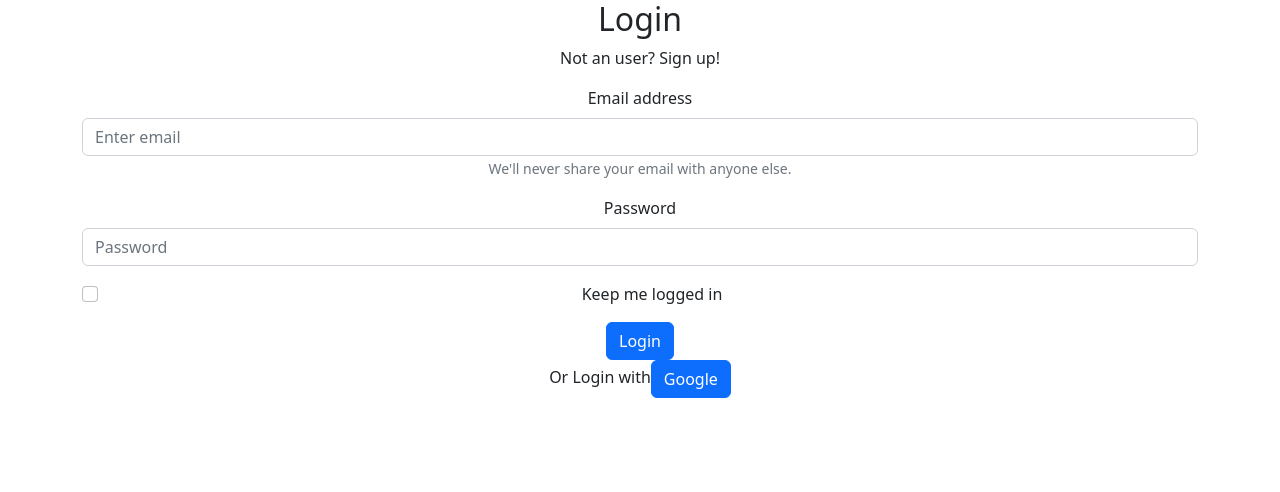
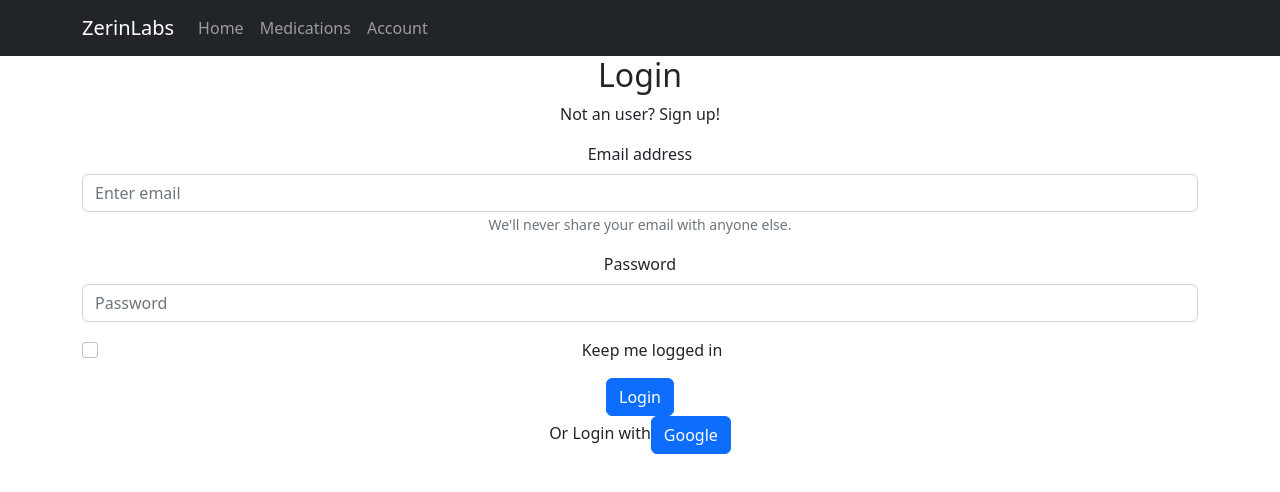
Before and after one commit to camilasandovals/zerin-labs-web, a React (Create React App) app: page /login in a window 1280 px wide. Shown: the top 492 px of the page. Built offline with nearby package versions, Linux system fonts and the light colour scheme; no server answers.

Commit message:
added navbar

```diff
--- a/src/App.js
+++ b/src/App.js
@@ -1,15 +1,17 @@
-import { initializeApp } from "firebase/app"
-import { getAuth} from "firebase/auth"
-import { useState, createContext, useEffect } from 'react'
-import { BrowserRouter, Routes, Route } from 'react-router-dom';
-import Home from './scenes/Home';
-import SignUp from './scenes/SignUp';
-import Login from './scenes/Login';
-import Landing from './scenes/Landing';
-import MedDetails from './scenes/MedDetails';
-import MedsHistoryGrid from './scenes/MedsHistoryGrid';
-import "bootstrap/dist/css/bootstrap.min.css"
-import './App.css';
+import { initializeApp } from "firebase/app";
+import { getAuth } from "firebase/auth";
+import { useState, createContext, useEffect } from "react";
+import { BrowserRouter, Routes, Route } from "react-router-dom";
+import Home from "./scenes/Home";
+import SignUp from "./scenes/SignUp";
+import Login from "./scenes/Login";
+import Landing from "./scenes/Landing";
+import MedDetails from "./scenes/MedDetails";
+import MedsHistoryGrid from "./scenes/MedsHistoryGrid";
+import "bootstrap/dist/css/bootstrap.min.css";
+import "./App.css";
+import { Navbar } from "react-bootstrap";
+import MenuBar from "./components/MenuBar";
 
 const firebaseConfig = {
   apiKey: "AIzaSyCaj2yp6o3IUmnuEqtrrYjwitTElPe6AMY",
@@ -17,48 +19,50 @@ const firebaseConfig = {
   projectId: "zerin-labs",
   storageBucket: "zerin-labs.appspot.com",
   messagingSenderId: "7317186784",
-  appId: "1:7317186784:web:2bc91b599ed45c92498885"
+  appId: "1:7317186784:web:2bc91b599ed45c92498885",
 };
 
 // Initialize Firebase
 const app = initializeApp(firebaseConfig);
-const auth = getAuth(app)
+const auth = getAuth(app);
 
-export const MedicationsContext = createContext(null)
-export const SelectedMedicationContext = createContext(null)
+export const MedicationsContext = createContext(null);
+export const SelectedMedicationContext = createContext(null);
 export const UserContext = createContext(null);
 
 function App() {
-  const [medications, setMedications] = useState()
-  const [selectedMedication, setSelectedMedication] = useState()
+  const [medications, setMedications] = useState();
+  const [selectedMedication, setSelectedMedication] = useState();
   const [user, setUser] = useState();
-
 
   useEffect(() => {
     auth.onAuthStateChanged((currentUser) => {
       setUser(currentUser);
-      console.log('Showing user');
+      console.log("Showing user");
       console.log(currentUser);
     });
-},[])
+  }, []);
 
   return (
     <div className="App">
       <UserContext.Provider value={[user, setUser]}>
-        <SelectedMedicationContext.Provider value={[selectedMedication, setSelectedMedication]}>
-          <MedicationsContext.Provider value = {[medications, setMedications]}>
+        <MedicationsContext.Provider value={[medications, setMedications]}>
+          <SelectedMedicationContext.Provider
+            value={[selectedMedication, setSelectedMedication]}
+          >
+            <MenuBar />
             <BrowserRouter>
               <Routes>
-                <Route path='/' element={<Landing />} />
-                <Route path='/home' element={<Home />} />
-                <Route path='/signup' element={<SignUp />} />
-                <Route path='/login' element={<Login />} />
+                <Route path="/" element={<Landing />} />
+                <Route path="/home" element={<Home />} />
+                <Route path="/signup" element={<SignUp />} />
+                <Route path="/login" element={<Login />} />
                 <Route path="/medications/:id" element={<MedDetails />} />
                 <Route path="/medications/" element={<MedsHistoryGrid />} />
               </Routes>
             </BrowserRouter>
-          </MedicationsContext.Provider>
-        </SelectedMedicationContext.Provider>
+          </SelectedMedicationContext.Provider>
+        </MedicationsContext.Provider>
       </UserContext.Provider>
     </div>
   );
--- a/src/components/MedicationGrid/Card.jsx
+++ b/src/components/MedicationGrid/Card.jsx
@@ -10,7 +10,7 @@ export default function MedicationCard({data}){
     const [showModal, setShowModal] = useState(false);
     const navigate = useNavigate();
 
-    const handleTaken = async (id) => {
+    const handleDelete = async (id) => {
         const response = await fetch(`http://3.95.14.19:3001/api/medications/${id}`, {
           method: "PATCH", // Use the PATCH method instead of DELETE
           headers: {
@@ -43,7 +43,7 @@ export default function MedicationCard({data}){
             <Card.Text>{data.frequency}</Card.Text>
 
             <CheckCircleFill size={60} color={"green"} variant="primary"
-            onClick={() => handleTaken(data._id)}
+            onClick={() => handleDelete(data._id)}
             >Taken!</CheckCircleFill>
         </Card.Body>
         </Card>
--- /dev/null
+++ b/src/components/MenuBar.jsx
@@ -0,0 +1,18 @@
+import Container from 'react-bootstrap/Container';
+import Nav from 'react-bootstrap/Nav';
+import Navbar from 'react-bootstrap/Navbar';
+
+export default function MenuBar() {
+  return (
+    <Navbar bg="dark" variant="dark">
+    <Container>
+      <Navbar.Brand href="/">ZerinLabs</Navbar.Brand>
+      <Nav className="me-auto">
+        <Nav.Link href="/home">Home</Nav.Link>
+        <Nav.Link href="/medications">Medications</Nav.Link>
+        <Nav.Link href="/user">Account</Nav.Link>
+      </Nav>
+    </Container>
+  </Navbar>
+  );
+}
--- a/src/components/User.jsx
+++ /dev/null
@@ -1,13 +0,0 @@
-import { Col, Container, Row } from "react-bootstrap";
-
-export default function User() {
-    return(
-        <Container>
-            <Row>
-                <Col>
-                    <h2>User information</h2>
-                </Col>
-            </Row>
-        </Container>
-    )
-}
--- /dev/null
+++ b/src/components/UserInfo.jsx
@@ -0,0 +1,18 @@
+import { Col, Container, Row } from "react-bootstrap";
+import { UserContext } from "../App";
+import { useContext } from "react";
+
+export default function UserInfo() {
+    const [user, setUser] = useContext(UserContext)
+    return(
+        <Container>
+            <Row>
+                <Col>
+                    <h2>User information</h2>
+                    <p>Name: {user && user.displayName? user.displayName : 'User'}</p>
+                    <p>Points:</p>
+                </Col>
+            </Row>
+        </Container>
+    )
+}
--- a/src/scenes/Home.jsx
+++ b/src/scenes/Home.jsx
@@ -4,7 +4,7 @@ import { Button, Col, Container, Row } from "react-bootstrap"
 import Grid from "../components/MedicationGrid/Grid"
 import { useNavigate } from "react-router-dom"
 import Modal from "../components/AddModal";
-import User from "../components/User";
+import User from "../components/UserInfo";
 import Motivation from "../components/Motivation";
 
 
@@ -33,7 +33,6 @@ export default function Home(){
         <Container>
             <Row>
                 <Col md = {3}>
-                    Welcome {user && user.displayName? user.displayName : 'User'}
                     <User />
                 </Col>
                 <Col>
@@ -53,6 +52,11 @@ export default function Home(){
                                 localStorage.removeItem('token');}
                             }>Logout</Button>
                     </Row>
+                        <Button onClick={
+                            () => {
+                                navigate('/medications')
+                            }
+                        }>Medication History</Button>
                 </Col>
             </Row>
         </Container>
```
